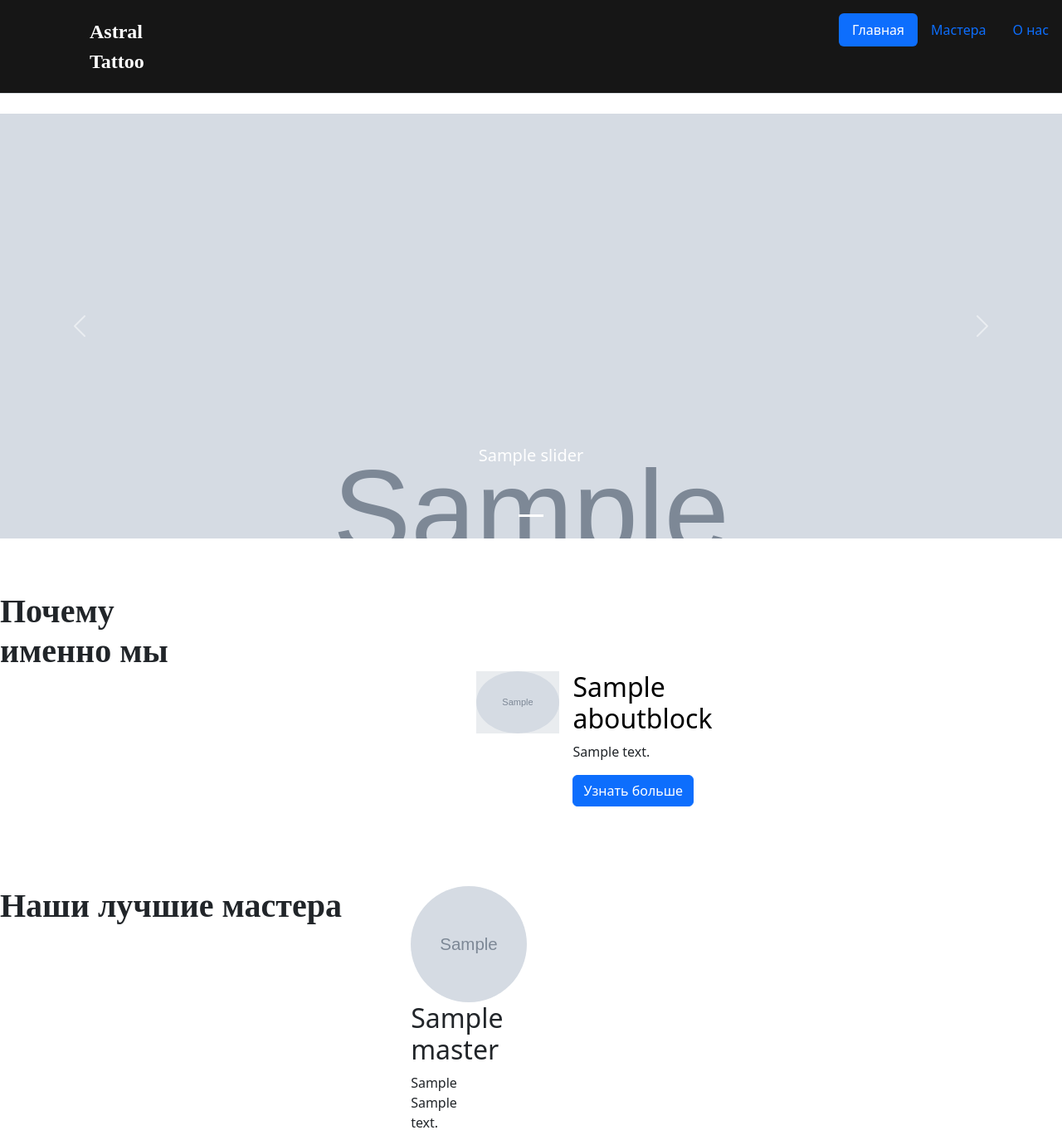
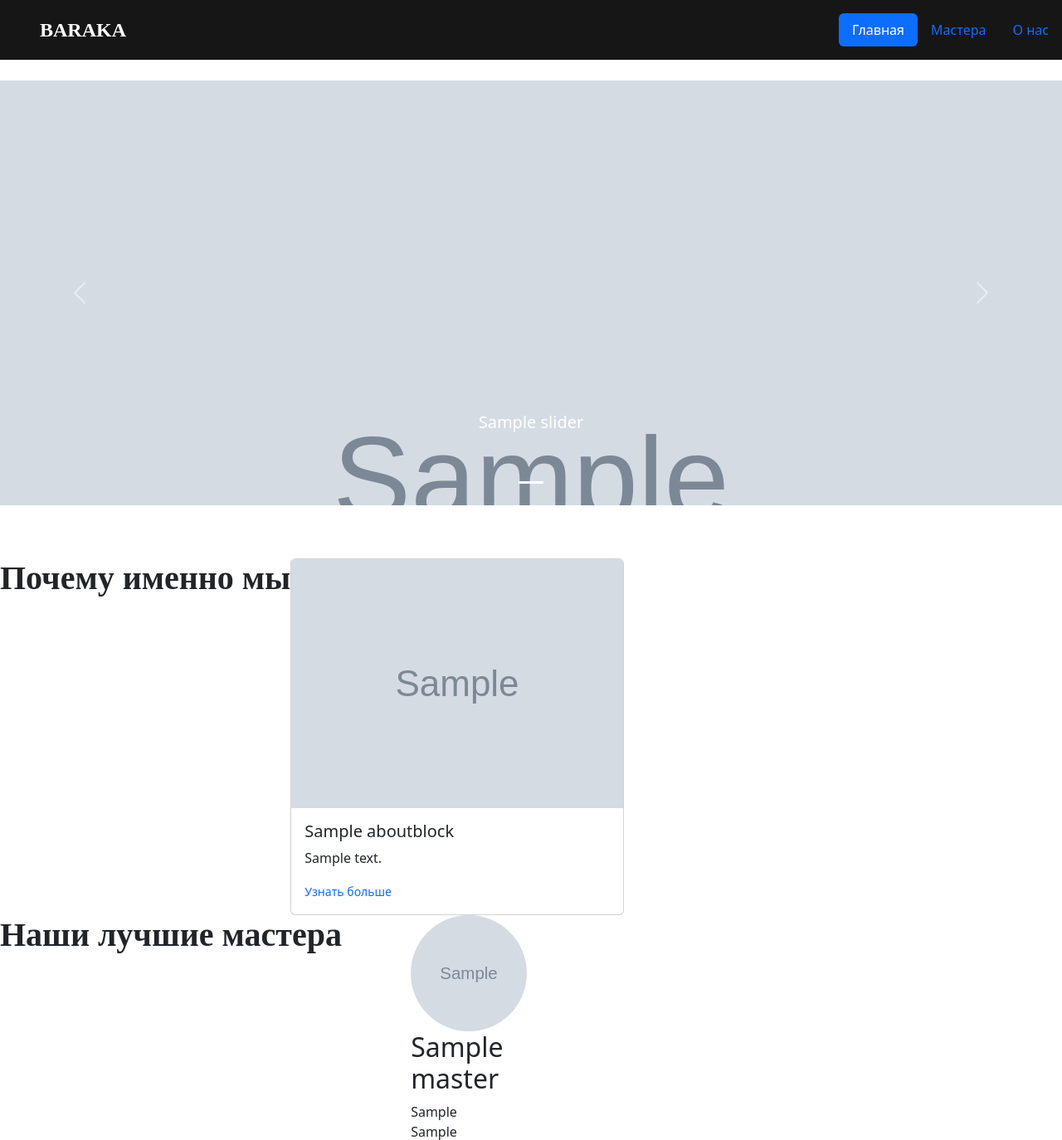
Before and after one commit to WinerTy/tattoo_site, a Django app: page / in a window 1280 px wide. Shown: the top 1374 px of the page at 83% size. Run offline with Django 5.2, Linux system fonts and the light colour scheme; tables that the repository leaves empty hold one stand-in row (values such as "Sample post"); grey boxes marked "Sample" are stand-in pictures; some libraries are stand-ins or nearby versions.

Commit message:
Upd: about card

```diff
--- a/site_setting/models.py
+++ b/site_setting/models.py
@@ -10,6 +10,7 @@ class Contact(models.Model):
 
 
 class AboutBlock(models.Model):
+    image = models.ImageField(upload_to="Site/AboutImages/",verbose_name="Картинка")
     title = models.CharField(max_length=50,
                              verbose_name="Заголовок")
     short_description = models.TextField(verbose_name="Краткое описание",
--- a/static/css/home.css
+++ b/static/css/home.css
@@ -48,3 +48,18 @@
     max-height: 100px;
     border-radius: 50%;
 }
+
+.card-deck {
+    display: flex;
+    gap: 30px;
+}
+
+.card-img-top {
+    max-width: 500px;
+    max-height: 500px;
+
+    img{
+        width: 100%;
+        height: 100%;
+    }
+}
--- a/templates/base.html
+++ b/templates/base.html
@@ -8,12 +8,14 @@
     crossorigin="anonymous">
     <meta charset="UTF-8">
     <meta name="viewport" content="width=device-width, initial-scale=1.0">
-    <title>BARAKA TATTOO</title>
+    <title>BARAKA</title>
 </head>
 <body>
     {% include 'components/header.html' %}
     {%block content%}
     {%endblock%}
+    {%block footer%}
+    {%endblock%}
 </body>
 <script src="{% static 'js/bootstrap.bundle.min.js'%}" integrity="sha384-YvpcrYf0tY3lHB60NNkmXc5s9fDVZLESaAA55NDzOxhy9GkcIdslK1eN7N6jIeHz" crossorigin="anonymous"></script>
 </html>
--- a/templates/components/header.html
+++ b/templates/components/header.html
@@ -5,7 +5,7 @@
 <header class="d-flex flex-wrap justify-content-center py-3 mb-4 border-bottom">
     <a href="/" class="d-flex align-items-center mb-3 mb-md-0 me-md-auto link-body-emphasis text-decoration-none">
       <svg class="bi me-2" width="40" height="32"><use xlink:href="#bootstrap"/></svg>
-      <span class="fs-4">Astral Tattoo</span>
+      <span class="fs-4">BARAKA</span>
     </a>
 
     <ul class="nav nav-pills">
--- a/templates/home/about.block.html
+++ b/templates/home/about.block.html
@@ -1,19 +1,15 @@
 <h1>Почему именно мы</h1>
-<div class="container px-4 py-5" id="hanging-icons">
-    <div class="row g-4 py-5 row-cols-1 row-cols-lg-3">
-        {% for about in abouts %}
-        <div class="col d-flex align-items-start">
-            <div class="icon-square text-body-emphasis bg-body-secondary d-inline-flex align-items-center justify-content-center fs-4 flex-shrink-0 me-3">
-              <img src="{{ about.icon.url }}" alt="Иконка" class="bi">
-            </div>
-            <div>
-              <h3 class="fs-2 text-body-emphasis">{{about.title}}</h3>
-              <p>{{about.short_description }}</p>
-              <a href="{% url 'about-info' about.pk %}" class="btn btn-primary">
-                Узнать больше
-              </a>
-            </div>
-        </div>
-        {%endfor%}
+<div class="card-deck">
+  {%for about in abouts%}
+  <div class="card">
+    <img class="card-img-top" src="{{about.image.url}}" alt="Card image">
+    <div class="card-body">
+      <h5 class="card-title">{{about.title}}</h5>
+      <p class="card-text">{{about.short_description}}</p>
+      <p class="card-text"><small class="text-muted"><a href="{% url 'about-info' about.pk %}">Узнать больше</a></small></p>
     </div>
+  </div>
+  {%empty%}
+  <div class="card"></div>
+  {%endfor%}
 </div>
--- a/templates/main.html
+++ b/templates/main.html
@@ -11,5 +11,8 @@
     <div class="container-masters">
         {% include 'home/masters.block.html' with masters=masters %}
     </div>
-    {% include 'components/footer.html' with info=info %}
+
 {%endblock%}
+{%block footer%}
+{% include 'components/footer.html' with info=info %}
+{%endblock%}
```
Also changed, not shown: site_setting/migrations/0003_aboutblock_image.py (added).
